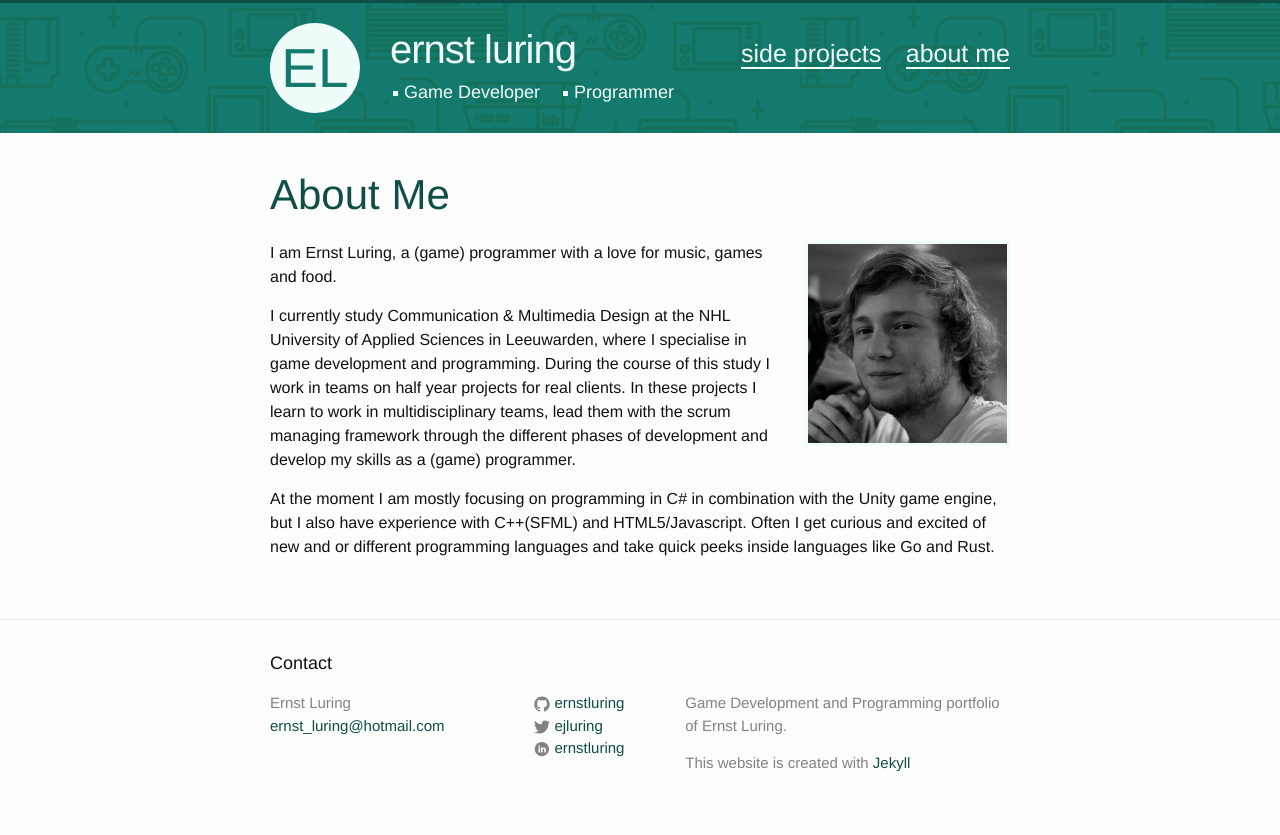
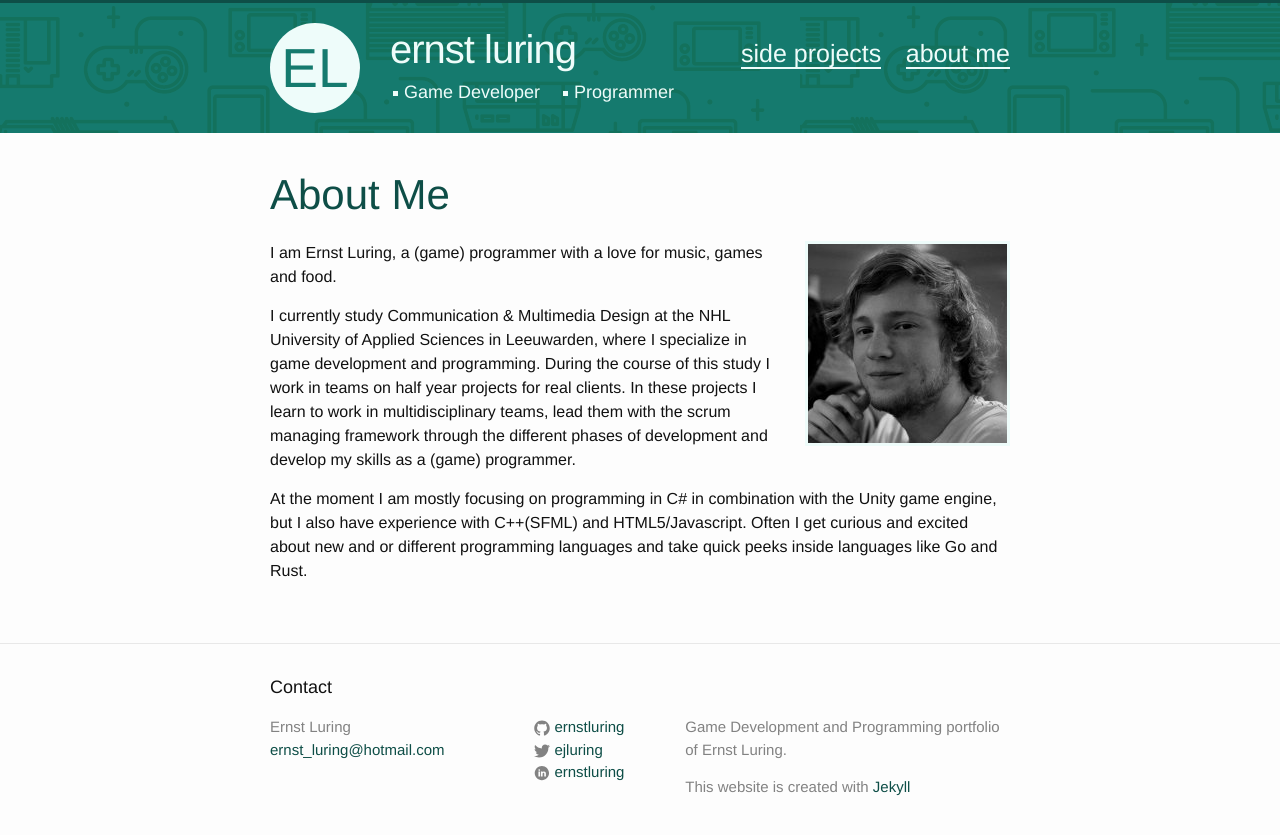
Before and after one commit to ernstluring/ejldigital.github.io, a Jekyll site: the page built from 01-about.md, in a window 1280 px wide. Shown: the top 835 px of the page. Built offline with Jekyll 4.4.1, drawn with Linux system fonts in a browser that asks for light colours.

Commit message:
fixed some typos on about me page

```diff
--- a/01-about.md
+++ b/01-about.md
@@ -9,10 +9,10 @@ permalink: /about/
 I am Ernst Luring, a (game) programmer with a love for music, games and food.
 
 
-I currently study Communication & Multimedia Design at the NHL University of Applied Sciences in Leeuwarden, where I specialise in game development and programming. During the course of this study I work in teams on half year projects for real clients. In these projects I learn to work in multidisciplinary teams, lead them with the scrum managing framework through the different phases of development and develop my skills as a (game) programmer.
+I currently study Communication & Multimedia Design at the NHL University of Applied Sciences in Leeuwarden, where I specialize in game development and programming. During the course of this study I work in teams on half year projects for real clients. In these projects I learn to work in multidisciplinary teams, lead them with the scrum managing framework through the different phases of development and develop my skills as a (game) programmer.
 
 
-At the moment I am mostly focusing on programming in C# in combination with the Unity game engine, but I also have experience with C++(SFML) and HTML5/Javascript. Often I get curious and excited of new and or different programming languages and take quick peeks inside languages like Go and Rust.
+At the moment I am mostly focusing on programming in C# in combination with the Unity game engine, but I also have experience with C++(SFML) and HTML5/Javascript. Often I get curious and excited about new and or different programming languages and take quick peeks inside languages like Go and Rust.
 
 
 [me]: {{ site.baseurl }}/img/me.jpg
```
